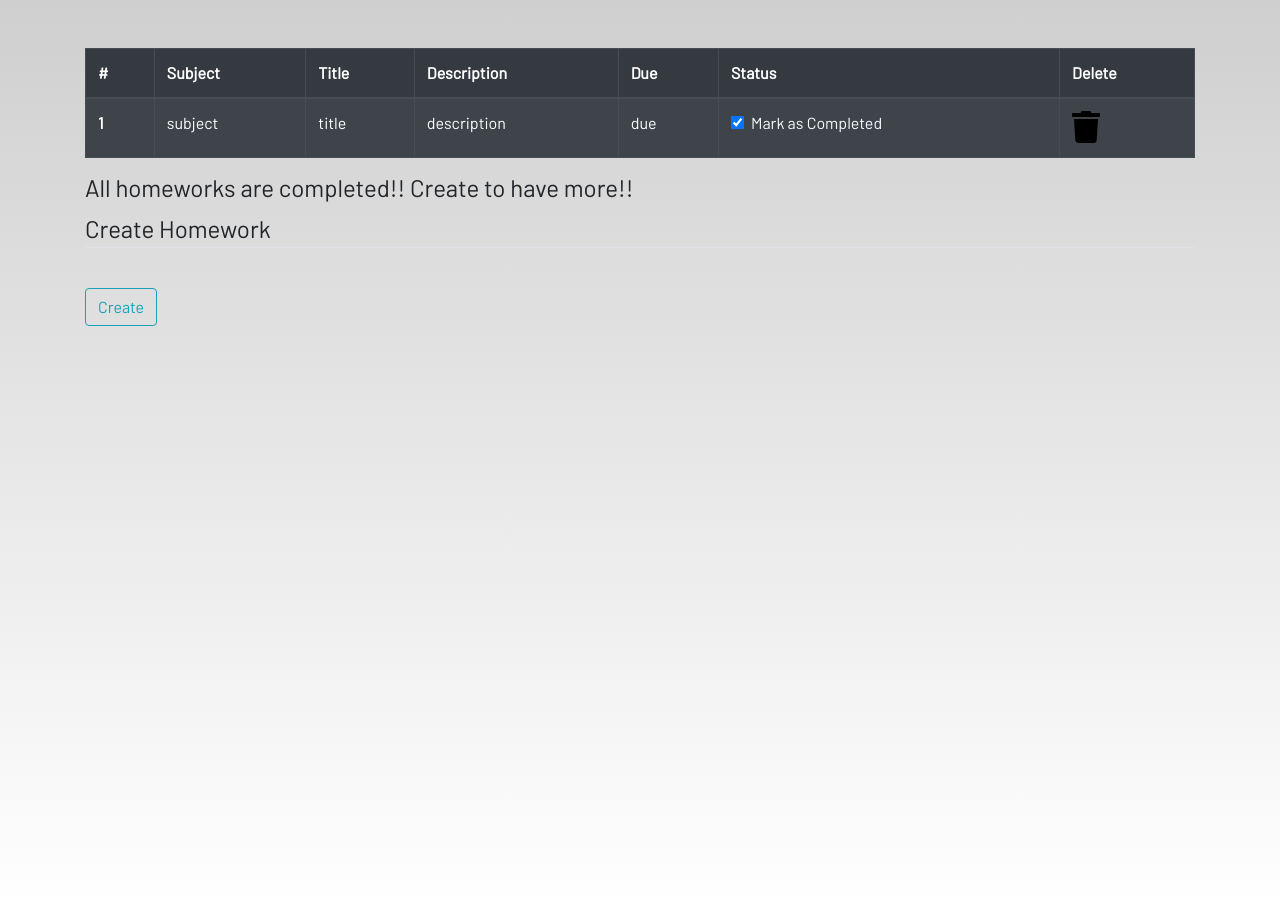
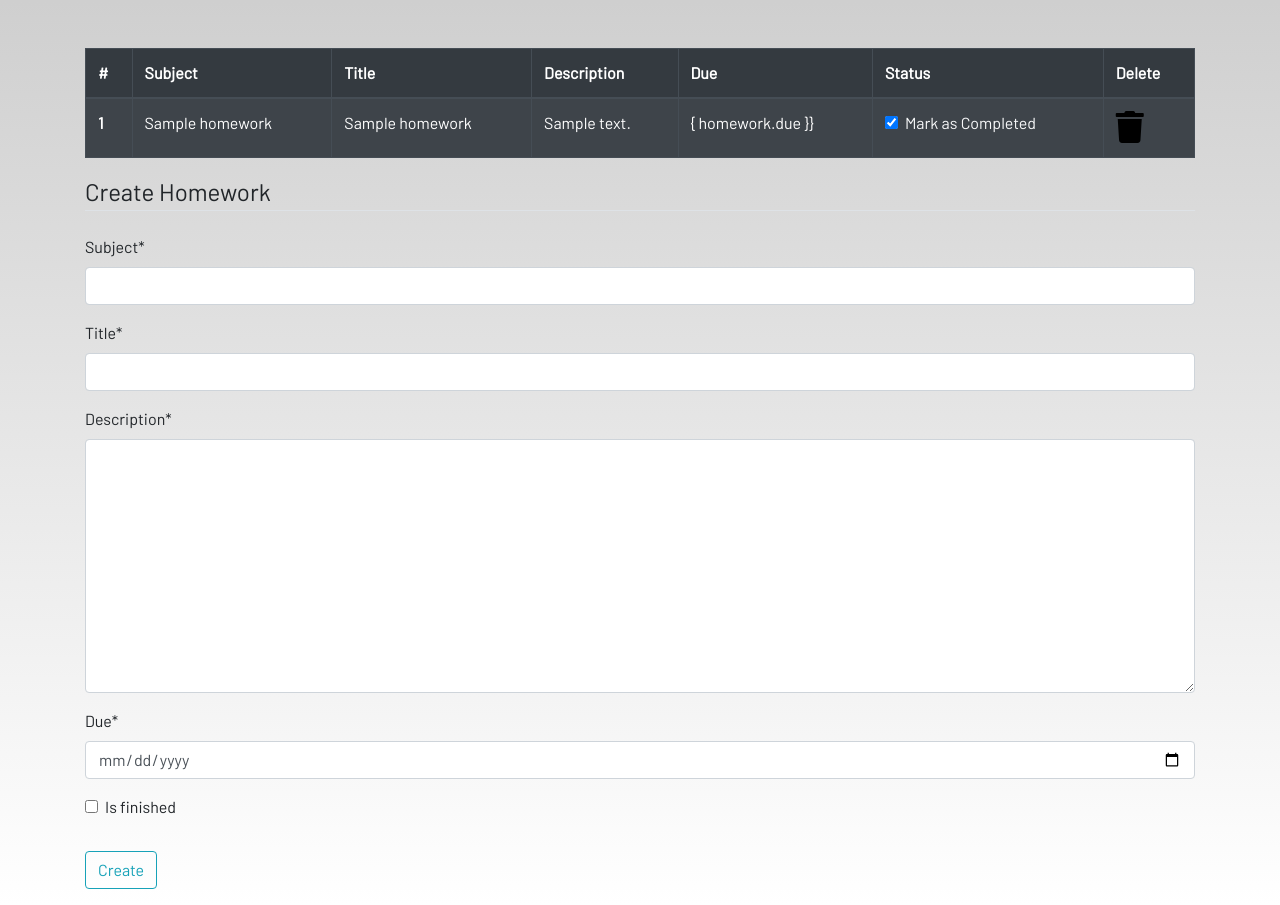
Before and after one commit to guptapranav4299/study_portal, a Django app: template dashboard/templates/dashboard/homework.html in a window 1280 px wide. Shown: the part 56-961 px from the top of the page. Run offline with Django 4.2, Linux system fonts and the light colour scheme; the template is opened without the code that fills it: values that come from a table or form of the project are taken from there, others are empty; tables that the repository leaves empty hold one stand-in row (values such as "Sample post"); some libraries are stand-ins or nearby versions; some web fonts are replaced.

Commit message:
completed homework section

```diff
--- a/dashboard/admin.py
+++ b/dashboard/admin.py
@@ -2,3 +2,4 @@ from django.contrib import admin
 from . models import *
 
 admin.site.register(Notes)
+admin.site.register(HomeWork)
--- a/dashboard/forms.py
+++ b/dashboard/forms.py
@@ -6,3 +6,14 @@ class NotesForm(forms.ModelForm):
     class Meta:
         model = Notes
         fields = ['title','description']
+
+
+class DateInput(forms.DateInput):
+    input_type = 'date'
+
+
+class HomeWorkForm(forms.ModelForm):
+    class Meta:
+        model = HomeWork
+        widgets = {'due':DateInput()}
+        fields = ['subject', 'title', 'description', 'due', 'is_finished']
--- a/dashboard/models.py
+++ b/dashboard/models.py
@@ -16,4 +16,12 @@ class Notes(models.Model):
 
 
 class HomeWork(models.Model):
-    pass
+    user = models.ForeignKey(User, on_delete=models.CASCADE)
+    subject = models.CharField(max_length=50)
+    title = models.CharField(max_length=100)
+    description = models.TextField()
+    due = models.DateTimeField()
+    is_finished = models.BooleanField(default=False)
+
+    def __str__(self):
+        return self.title
--- a/dashboard/templates/dashboard/homework.html
+++ b/dashboard/templates/dashboard/homework.html
@@ -1,8 +1,9 @@
 {% extends 'dashboard/base.html' %}
 {% load static %}
 {% block content %}
-
+{% load crispy_forms_tags %}
 <div class="container">
+    {% if not homework_done  %}
     <table class="table table-striped table-bordered table-hover table-dark">
         <thead>
             <tr>
@@ -16,33 +17,44 @@
             </tr>
         </thead>
         <tbody>
+            {% for homework in homeworks%}
             <tr>
-                <th scope="row">1</th>
-                <td>subject</td>
-                <td>title</td>
-                <td>description</td>
-                <td>due</td>
+                <th scope="row">{{ forloop.counter }}</th>
+                <td>{{ homework.subject }}</td>
+                <td>{{ homework.title }}</td>
+                <td>{{ homework.description }}</td>
+                <td>{ homework.due }}</td>
 
                 <td>
-                    <a href="#">
+                    <a href="{% url 'update-homework' homework.id%}">
                         <div class="form-check">
-                            <input class="form-check-input" type="checkbox" value="" checked id="1">
-                            <label class="form-check-label text-light" for="flexCheckDefault">
+                            {% if  homework.is_finished == True %}
+                                <input class="form-check-input" type="checkbox" value="" checked>
+                            {% else %}
+                                <input class="form-check-input" type="checkbox" value="">
+                            {% endif %}
+                                <label class="form-check-label text-light" for="flexCheckDefault">
                                 Mark as Completed
                             </label>
+
                         </div>
                     </a>
                 </td>
-                <td><a href="#"><i class="fa fa-trash fa-2x"></i></a></td>
+                <td><a href="{% url 'delete-homework' homework.id %}"><i class="fa fa-trash fa-2x"></i></a></td>
             </tr>
+            {% endfor %}
         </tbody>
     </table>
-    <h4>All homeworks are completed!! Create to have more!!</h4>
+    {% else %}
+        <h4>All homeworks are completed!! Create to have more!!</h4>
+    {% endif %}
 </div>
 <div class=" container">
     <form method="POST">
+        {% csrf_token %}
         <fieldset class="form-group">
             <legend class="border-bottom mb-4">Create Homework</legend>
+            {{ form|crispy }}
         </fieldset>
         <div class="form-group">
             <button href="" class="btn btn-outline-info" type="submit">
--- a/dashboard/urls.py
+++ b/dashboard/urls.py
@@ -6,7 +6,9 @@ urlpatterns = [
     path('notes',views.notes,name="notes"),
     path('delete_note/<int:pk>', views.delete_notes, name="delete-note"),
     path('notes_detail/<int:pk>', views.NotesDetailsView.as_view(), name="notes-detail"),
+
     path('homework', views.homework, name="homework"),
-
+    path('update_homework/<int:pk>', views.update_homework, name="update-homework"),
+    path('delete_homework/<int:pk>', views.delete_homework, name="delete-homework"),
 
 ]
```
Also changed, not shown: dashboard/views.py (+48 -1 lines).
